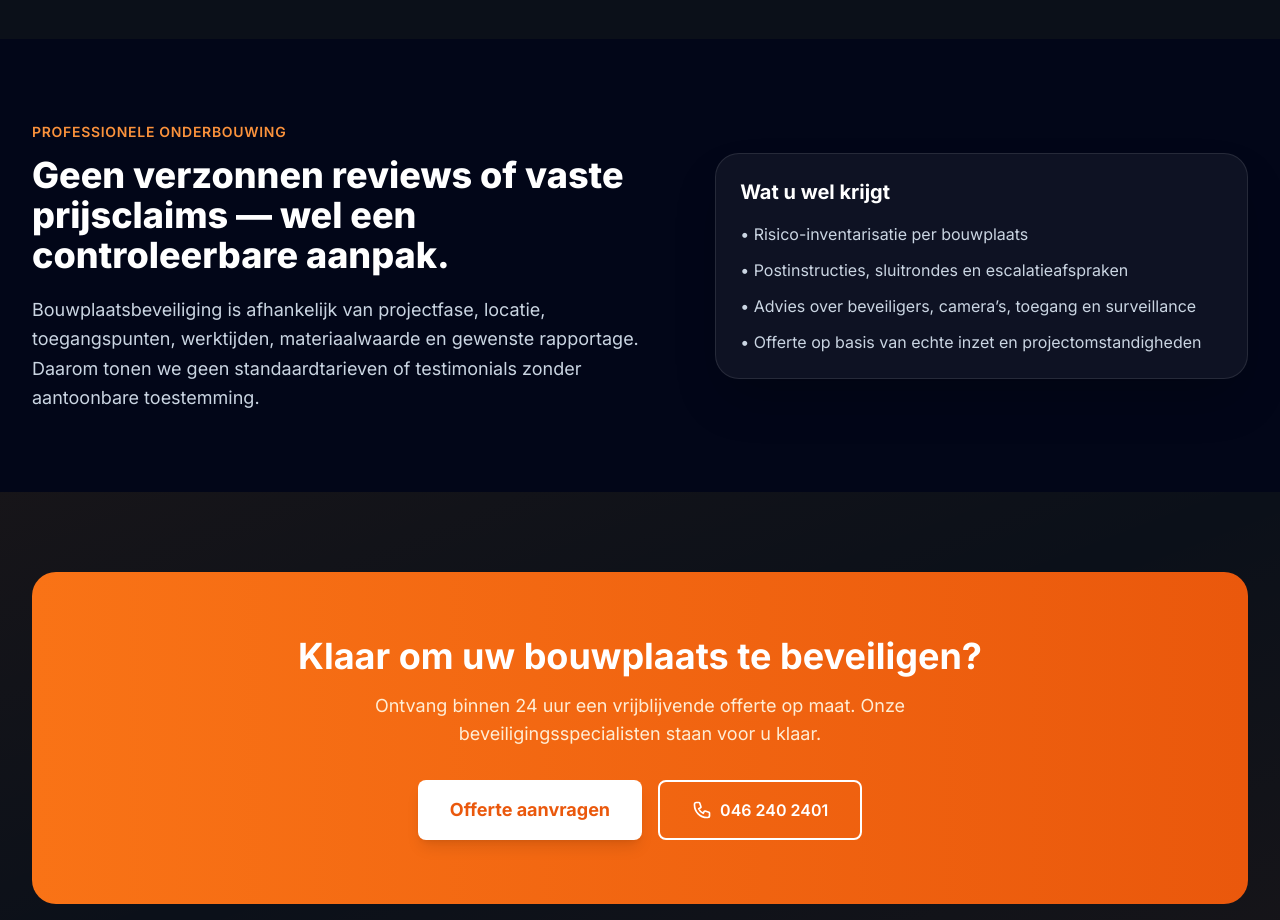
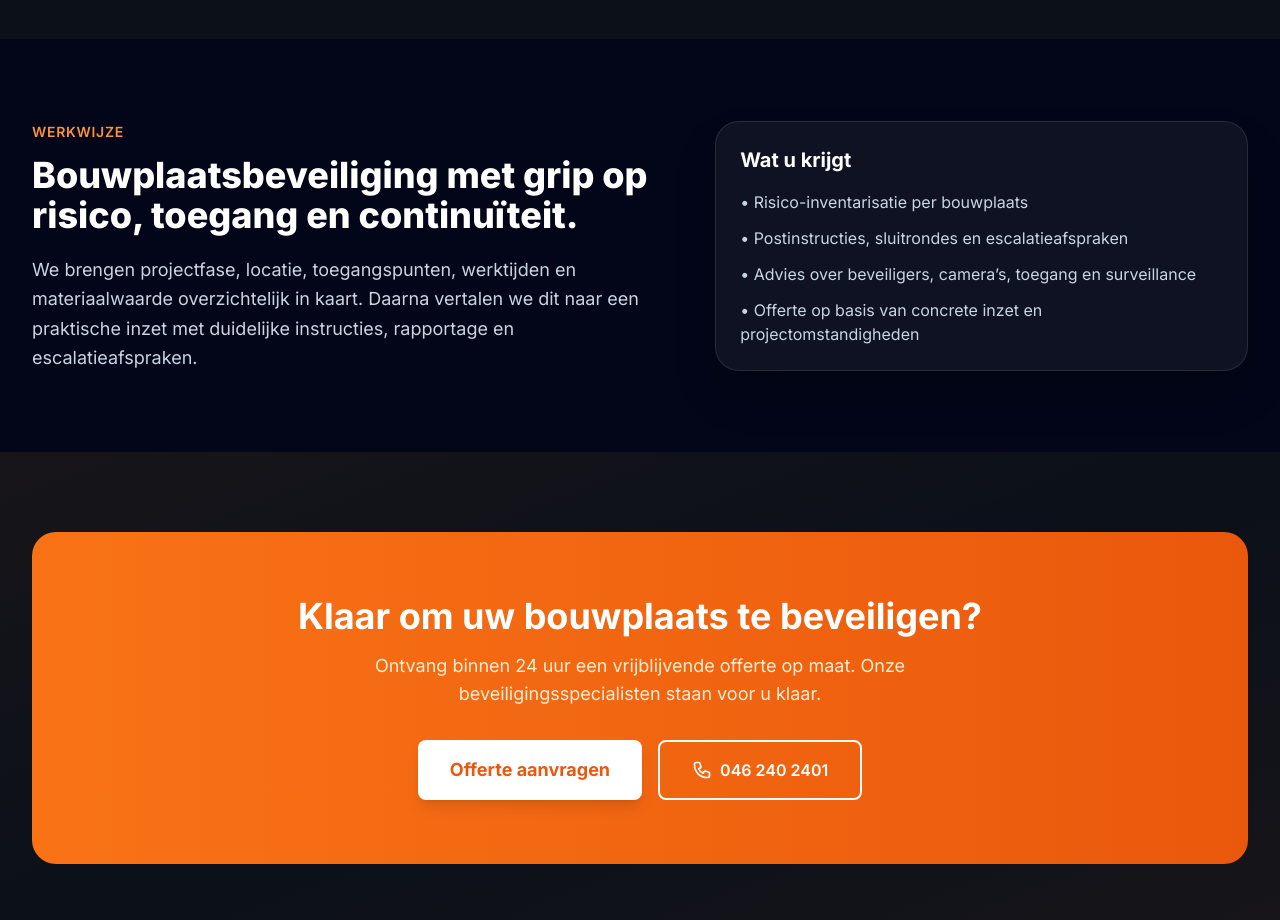
Before and after one commit to Snuushco/bouwbeveiligingnederland, a Next.js app: page / in a window 1280 px wide. Shown: the part 3280-4200 px from the top of the page. Built offline with nearby package versions, Linux system fonts and the light colour scheme; no server answers.

Commit message:
Remove internal proof messaging

```diff
--- a/app/page.tsx
+++ b/app/page.tsx
@@ -19,24 +19,24 @@ export default function Home() {
           <div className="grid gap-8 lg:grid-cols-[1.1fr_0.9fr] lg:items-center">
             <div>
               <span className="text-orange-400 font-semibold text-sm uppercase tracking-wider">
-                Professionele onderbouwing
+                Werkwijze
               </span>
               <h2 className="mt-3 text-3xl font-extrabold sm:text-4xl">
-                Geen verzonnen reviews of vaste prijsclaims — wel een controleerbare aanpak.
+                Bouwplaatsbeveiliging met grip op risico, toegang en continuïteit.
               </h2>
               <p className="mt-5 text-lg leading-relaxed text-slate-300">
-                Bouwplaatsbeveiliging is afhankelijk van projectfase, locatie, toegangspunten,
-                werktijden, materiaalwaarde en gewenste rapportage. Daarom tonen we geen
-                standaardtarieven of testimonials zonder aantoonbare toestemming.
+                We brengen projectfase, locatie, toegangspunten, werktijden en materiaalwaarde
+                overzichtelijk in kaart. Daarna vertalen we dit naar een praktische inzet met
+                duidelijke instructies, rapportage en escalatieafspraken.
               </p>
             </div>
             <div className="rounded-3xl border border-white/10 bg-white/5 p-6 shadow-2xl">
-              <h3 className="text-xl font-bold">Wat u wel krijgt</h3>
+              <h3 className="text-xl font-bold">Wat u krijgt</h3>
               <ul className="mt-4 space-y-3 text-slate-300">
                 <li>• Risico-inventarisatie per bouwplaats</li>
                 <li>• Postinstructies, sluitrondes en escalatieafspraken</li>
                 <li>• Advies over beveiligers, camera’s, toegang en surveillance</li>
-                <li>• Offerte op basis van echte inzet en projectomstandigheden</li>
+                <li>• Offerte op basis van concrete inzet en projectomstandigheden</li>
               </ul>
             </div>
           </div>
```
